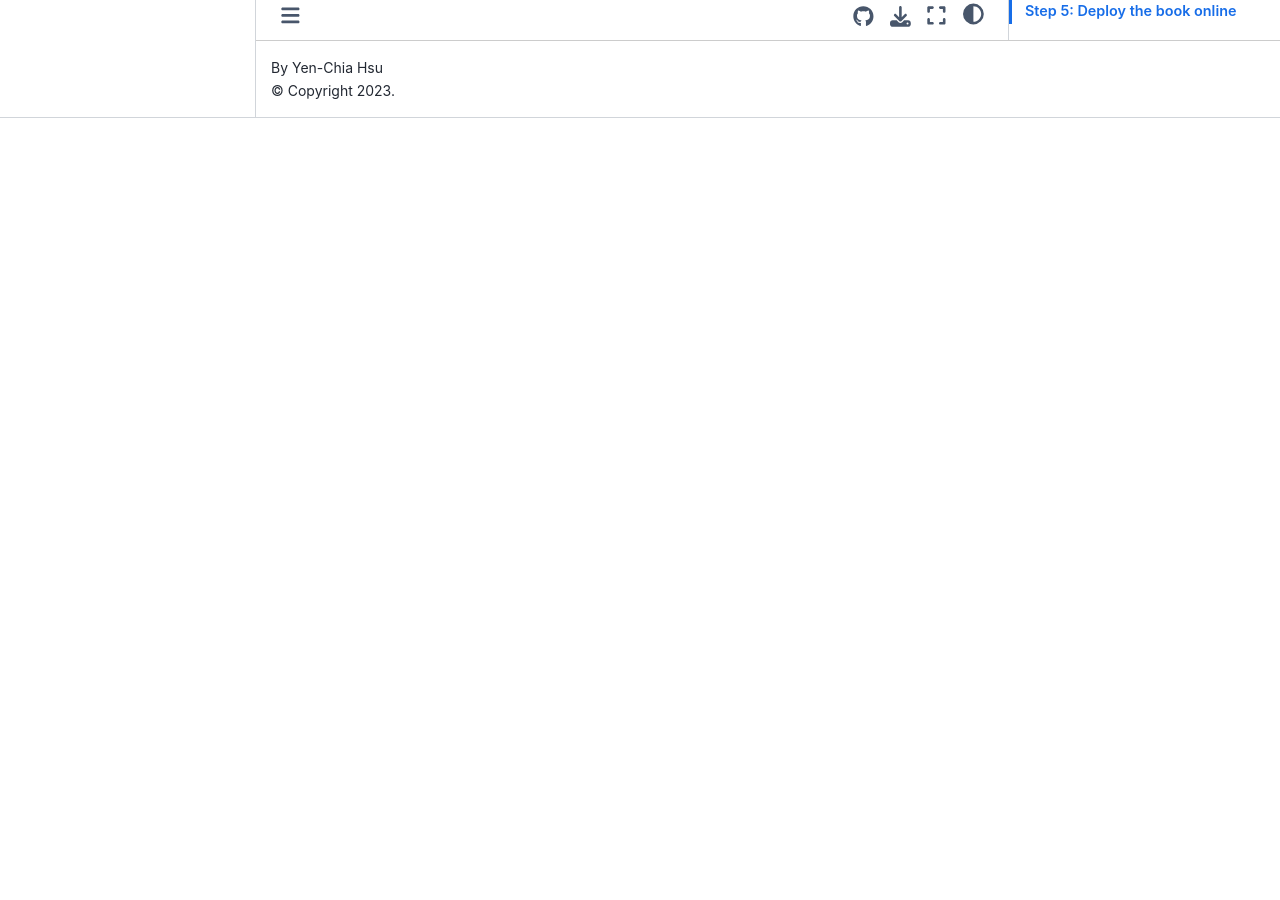
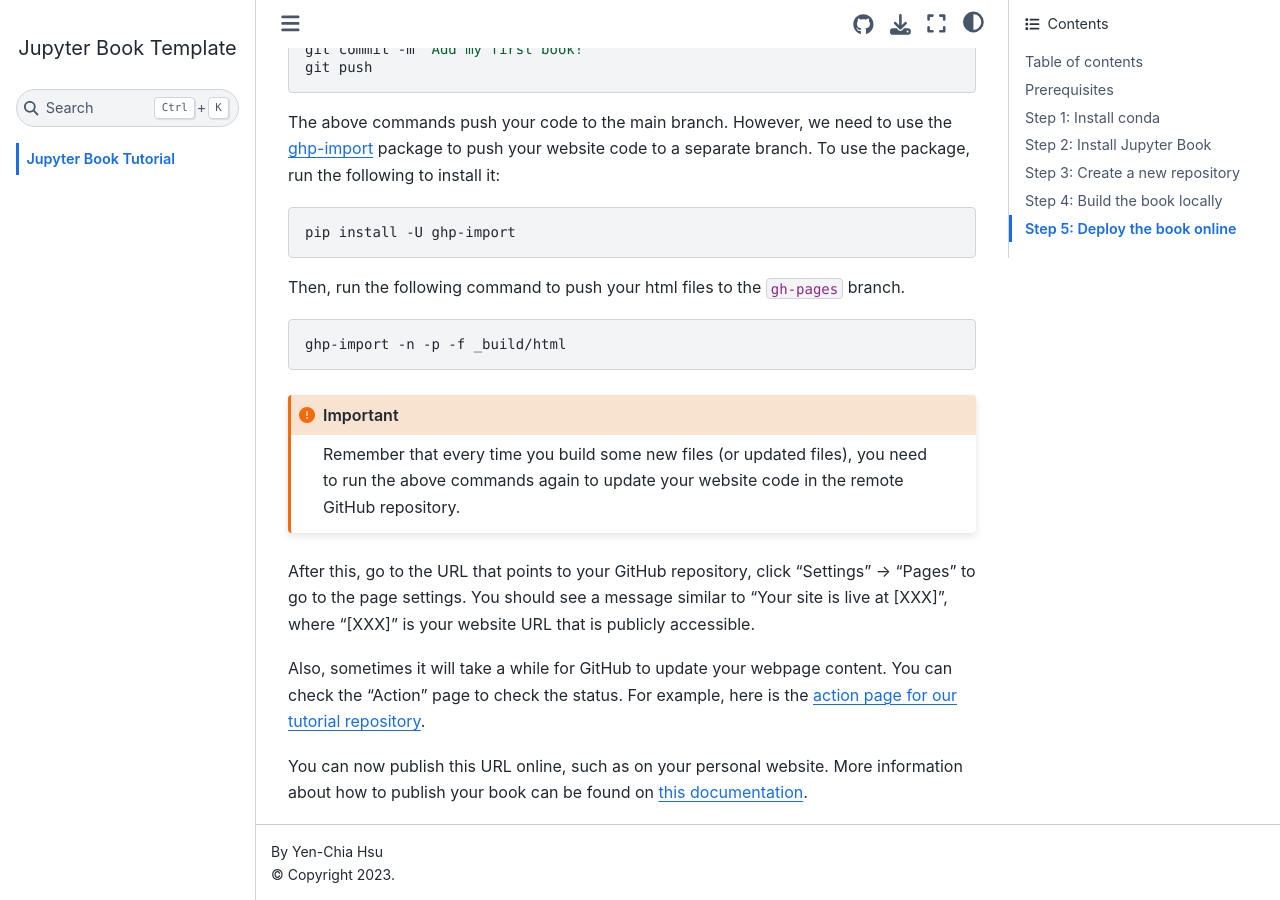
Before and after one commit to nkhllg/infovisu, a Jupyter Book: the page built from docs/home.md, in a window 1280 px wide and 900 px high, scrolled down 4672 px. Built offline with Jupyter Book 1.0.4 settings and Sphinx 7.4.7 and the Sphinx Book theme 1.1.4, drawn with Linux system fonts in a browser that asks for light colours; pages that are not in the unit, such as notebooks, are missing from menus; comment, search, counter and statistics services are not loaded; before the commit the page ends 4790 px from its top, so only the background shows below that; some of the changed text lies outside the part shown.

Commit message:
Update content.

````diff
--- a/docs/home.md
+++ b/docs/home.md
@@ -4,7 +4,11 @@
 
 In this tutorial, we will teach you how to create a Jupyter book and deploy it online.
 This page is written in markdown, which also serves as an example.
-Check [the Jupyter Book documentation](https://jupyterbook.org/en/stable/content/index.html) for more information about how to write narrative content.
+
+:::{note}
+This tutorial only mentions the basics.
+For more advanced usage of Jupyter Book, such as this special content block, check [the Jupyter Book documentation](https://jupyterbook.org/en/stable/content/index.html) for more information.
+:::
 
 ## Table of contents
 - [Prerequisites](#pre)
@@ -23,10 +27,10 @@
 If you have not done so, check the [Jupyter website](https://jupyter.org) for how to install the user interface and environment.
 
 You need a terminal (e.g., [Bash](https://en.wikipedia.org/wiki/Bash_(Unix_shell)) or [Zsh](https://en.wikipedia.org/wiki/Z_shell)) to work with Jupyter Book.
-If you are on Windows, install [`git`](https://git-scm.com/), which should come with a terminal.
+If you are on Windows, install [the git tool](https://git-scm.com/), which should come with a terminal.
 If you are on Mac or Linux, the git tool is already installed, so you can just open the terminal and start typing commands.
 
-We expect that you have some basic understanding about using `git` for version control.
+We expect that you have some basic understanding of using `git` for version control.
 If you are new to this idea, check [the git guide](https://github.com/git-guides).
 
 ## Step 1: Install conda
@@ -94,7 +98,7 @@
 We are only using the template for reference.
 
 To have your repository that can host your website and code, [create a new repository](https://github.com/new) and work from there.
-Make sure that your repository is public and do not add a README file.
+Make sure that your repository is public, and do not add a README file.
 You also do not need to add the `.gitignore` file and `license`.
 
 Then, clone your newly created (and currently empty) repository to your local machine.
@@ -137,9 +144,12 @@
 You can then use your browser to open the files locally on your machine to view the compiled notebooks and markdown files.
 You can also install a [local Apache HTTP Server](https://httpd.apache.org/) to view the files since the html files are sometimes incorrectly displayed if opened using a browser.
 
-This section only explains basics.
+:::{important}
+Notice that every time you add new files or update existing files, you need to re-build the book using the commands provided above.
+:::
+
 We also already set up the configuration file (`_config.yml`) and table of content file (`_toc.yml`) for you.
-For more information, check [this documentation](https://jupyterbook.org/en/stable/start/your-first-book.html).
+For more information about how to edit them, check [this documentation](https://jupyterbook.org/en/stable/start/create.html).
 
 ## Step 5: Deploy the book online
 <a name="s5"></a>
@@ -165,3 +175,17 @@
 ```sh
 ghp-import -n -p -f _build/html
 ```
+
+:::{important}
+Remember that every time you build some new files (or updated files), you need to run the above commands again to update your website code in the remote GitHub repository.
+:::
+
+After this, go to the URL that points to your GitHub repository, click "Settings" -> "Pages" to go to the page settings.
+You should see a message similar to "Your site is live at [XXX]", where "[XXX]" is your website URL that is publicly accessible.
+
+Also, sometimes it will take a while for GitHub to update your webpage content.
+You can check the "Action" page to check the status.
+For example, here is the [action page for our tutorial repository](https://github.com/yenchiah/jupyter-book-template/actions).
+
+You can now publish this URL online, such as on your personal website.
+More information about how to publish your book can be found on [this documentation](https://jupyterbook.org/en/stable/start/publish.html).
````
Also changed, not shown: other parts of docs/home.md (+3 -0 lines), 9 other files.
